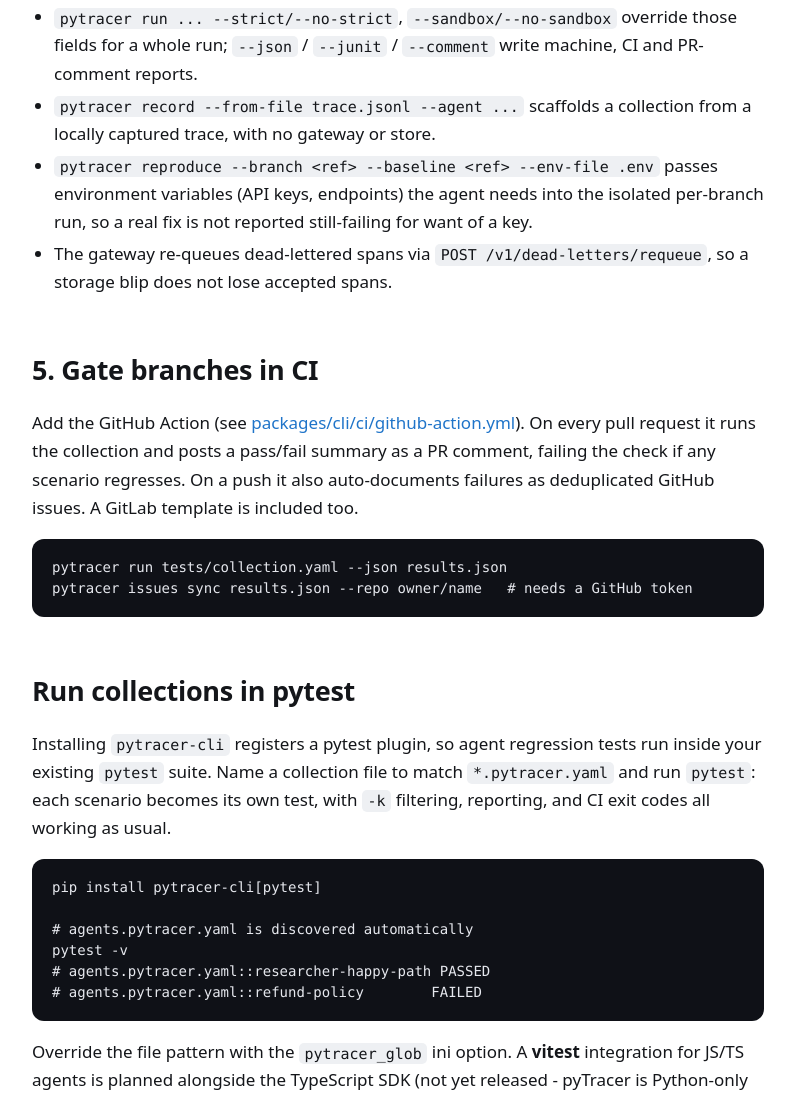
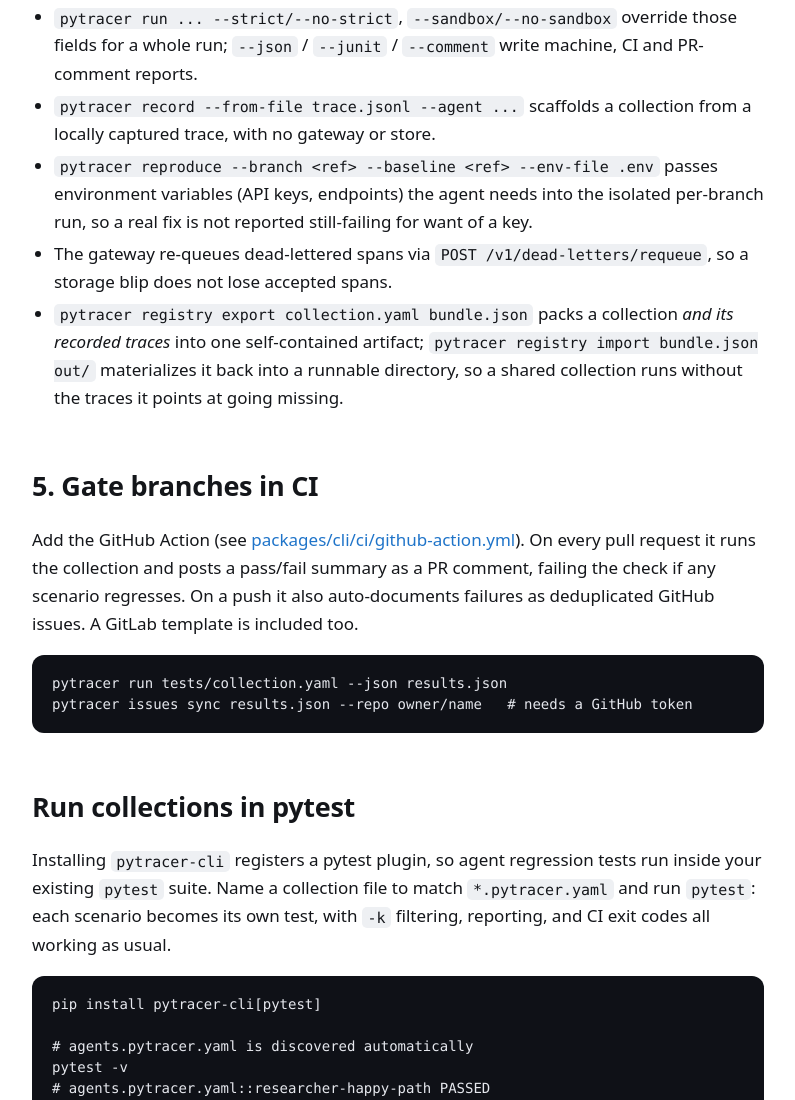
Before and after one commit to vi6120/pyTracer, a plain HTML site: page site/docs.html in a window 1280 px wide. Shown: the part 6872-7972 px from the top of the page, without its empty margins (242-1037 px from the left). Drawn offline with Linux system fonts and the light colour scheme.

Commit message:
document the registry export and import commands for sharing a runnable collection

```diff
--- a/site/docs.html
+++ b/site/docs.html
@@ -272,6 +272,11 @@ scenarios:
       a key.</li>
       <li>The gateway re-queues dead-lettered spans via <code>POST /v1/dead-letters/requeue</code>,
       so a storage blip does not lose accepted spans.</li>
+      <li><code>pytracer registry export collection.yaml bundle.json</code> packs a
+      collection <em>and its recorded traces</em> into one self-contained artifact;
+      <code>pytracer registry import bundle.json out/</code> materializes it back into a
+      runnable directory, so a shared collection runs without the traces it points at
+      going missing.</li>
     </ul>
 
     <h2 id="ci">5. Gate branches in CI</h2>
```
